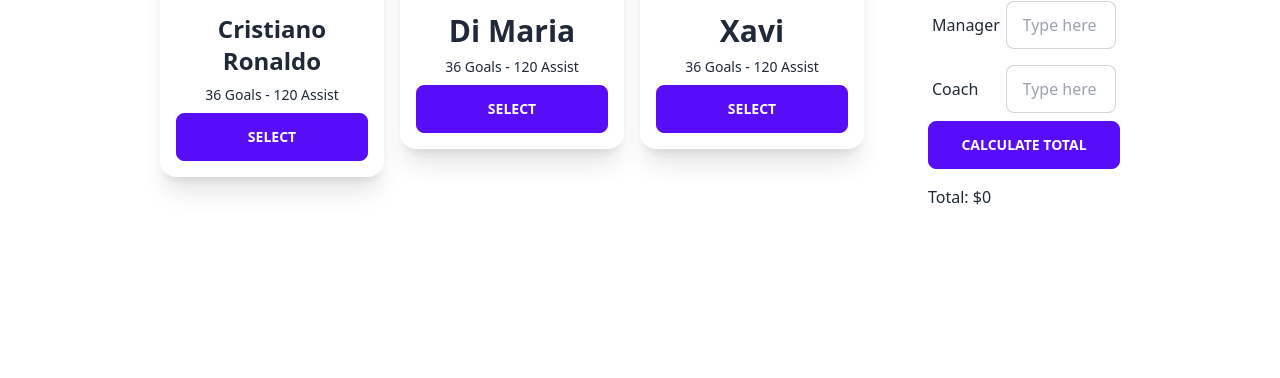
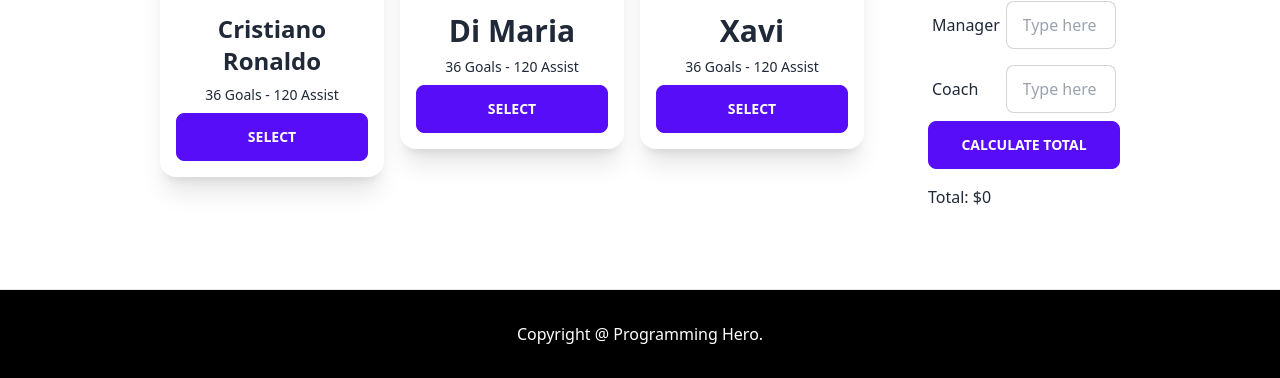
Before and after one commit to sohag-9065/PH-B6-Assignment-5, a plain HTML site: page index.html in a window 1280 px wide. Shown: the part 1156-1534 px from the top of the page. Before the commit the page ends 1445 px from the top, so only its background shows below. Drawn offline with nearby package versions, Linux system fonts and the light colour scheme.

Commit message:
Footer Added

```diff
--- a/index.html
+++ b/index.html
@@ -9,9 +9,8 @@
     <link href="https://cdn.jsdelivr.net/npm/daisyui@2.24.0/dist/full.css" rel="stylesheet" type="text/css" />
     <script src="https://cdn.tailwindcss.com"></script>
 
-
     <link rel="icon" type="image/x-icon" href="images/fav_icon.png">
-
+    <!-- css stylesheet link  -->
     <link rel="stylesheet" href="css/style.css">
 
     <title>Join Us With Your Team</title>
@@ -20,11 +19,10 @@
 <body>
     <header>
         <section class="bg-black flex justify-between">
-            <img class="sm:h-3/7 sm:w-4/12 md:h-3/5 md:w-5/12 lg:w-4/12 xl:w-3/12 sm:self-end hidden sm:block" src="images/header_player.png"
-                alt="">
+            <img class="sm:h-3/7 sm:w-4/12 md:h-3/5 md:w-5/12 lg:w-4/12 xl:w-3/12 sm:self-end hidden sm:block"
+                src="images/header_player.png" alt="">
             <div class="my-auto md:mr-12">
-                <h6
-                    id="header-heading"
+                <h6 id="header-heading"
                     class="md:text-5xl lg:text-6xl xl:text-7xl text-4xl mt-12 px-6 font-bold text-center align-middle  items-center">
                     Join Us With Your Team</h6>
                 <img class="xl:w-4/12 md:w-6/12 w-6/12 mx-auto xl:mr-0 mt-2" src="images/header_underline.png" alt="">
@@ -43,7 +41,7 @@
         <div class="grid grid-cols-4 gap-16 ">
             <div class="col-span-3">
                 <div class="grid grid-cols-3 gap-4">
-                    <!-- product 1 -->
+                    <!-- Player 1 -->
                     <div>
                         <div class="card card-compact w-full bg-base-100 shadow-xl">
                             <figure><img src="https://cdn.britannica.com/34/212134-050-A7289400/Lionel-Messi-2018.jpg"
@@ -57,7 +55,7 @@
                             </div>
                         </div>
                     </div>
-                    <!-- product 2 -->
+                    <!-- Player 2 -->
                     <div>
                         <div class="card card-compact w-full bg-base-100 shadow-xl">
                             <figure><img
@@ -72,7 +70,7 @@
                             </div>
                         </div>
                     </div>
-                    <!-- product 3 -->
+                    <!-- Player 3 -->
                     <div>
                         <div class="card card-compact w-full bg-base-100 shadow-xl">
                             <figure><img src="https://media.news9live.com/h-upload/2022/04/28/323973-kylian-mbappe.webp"
@@ -86,7 +84,7 @@
                             </div>
                         </div>
                     </div>
-                    <!-- product 4 -->
+                    <!-- Player 4 -->
                     <div>
                         <div class="card card-compact w-full bg-base-100 shadow-xl">
                             <figure><img
@@ -101,7 +99,7 @@
                             </div>
                         </div>
                     </div>
-                    <!-- product 5 -->
+                    <!-- Player 5 -->
                     <div>
                         <div class="card card-compact w-full bg-base-100 shadow-xl">
                             <figure><img
@@ -116,7 +114,7 @@
                             </div>
                         </div>
                     </div>
-                    <!-- product 6 -->
+                    <!-- Player 6 -->
                     <div>
                         <div class="card card-compact w-full bg-base-100 shadow-xl">
                             <figure><img
@@ -188,7 +186,11 @@
         </div>
     </main>
 
-
+    <!-- footer section  -->
+    <footer class="bg-black">
+        <hr>
+        <h2 class="text-white text-center py-8 ">Copyright @ Programming Hero.</h2>
+    </footer>
 
 
     <script src="JS/index.js"></script>
```
